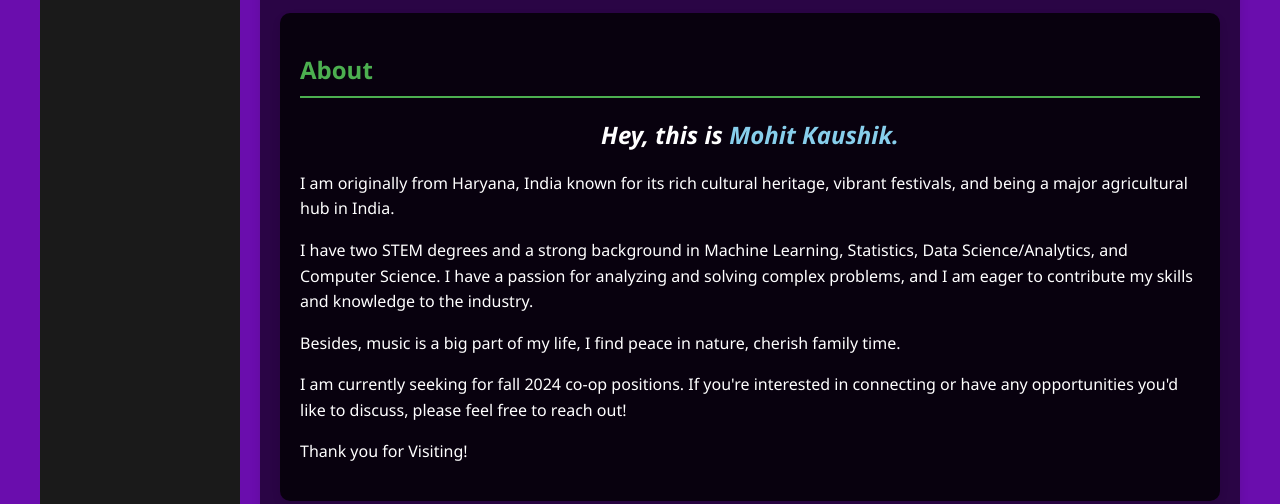
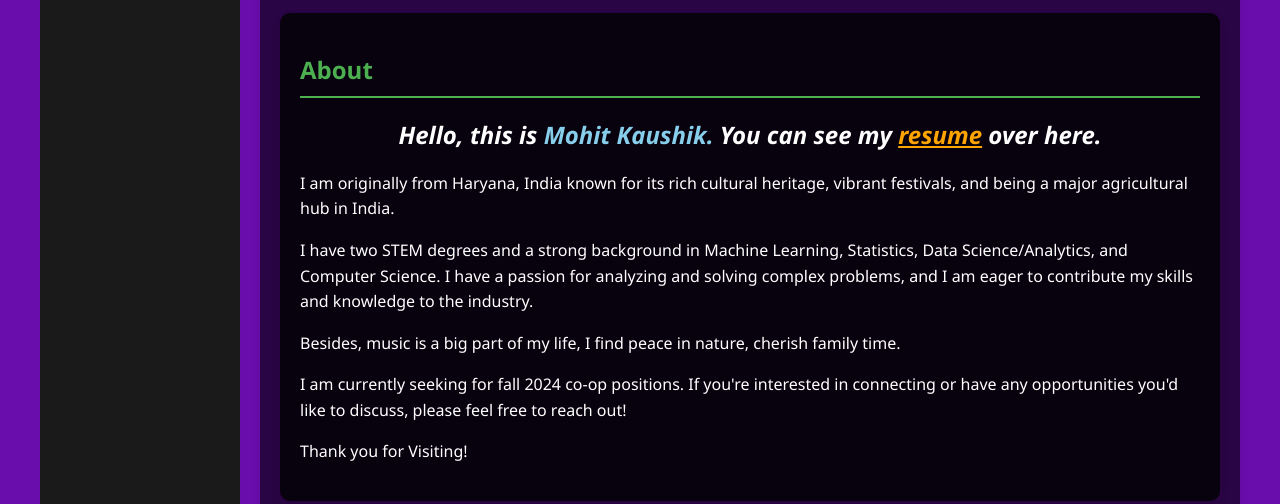
Before and after one commit to mkaushik07/eportfolio, a plain HTML site: page index.html in a window 1280 px wide. Shown: the part 452-956 px from the top of the page. Drawn offline with Linux system fonts and the light colour scheme.

Commit message:
Add files via upload

```diff
--- a/index.html
+++ b/index.html
@@ -284,7 +284,7 @@
             <div class="content">
                 <section id="about">
                     <h2>About</h2>
-                    <i><center><h1>Hey, this is <span style="color:#87CEEB;">Mohit Kaushik.</span></h1></center></i>
+                    <i><center><h1>Hello, this is <span style="color:#87CEEB;">Mohit Kaushik.</span> You can see my <a href="https://drive.google.com/file/d/1J0XMfjOnEV3VsfaWdlzVWEvfwKis-q3L/view?usp=drive_link" style="color: #FFA500;">resume</a> over here.</h1></center></i>
                     <p>
                         I am originally from Haryana, India known for its rich cultural heritage, vibrant festivals, and being a major agricultural hub in India.
                     </p>
```
